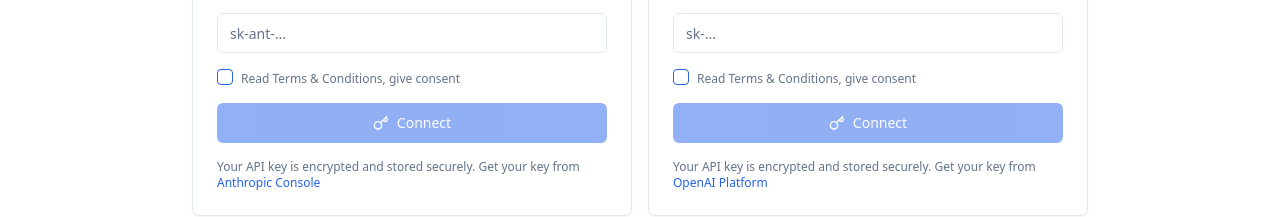
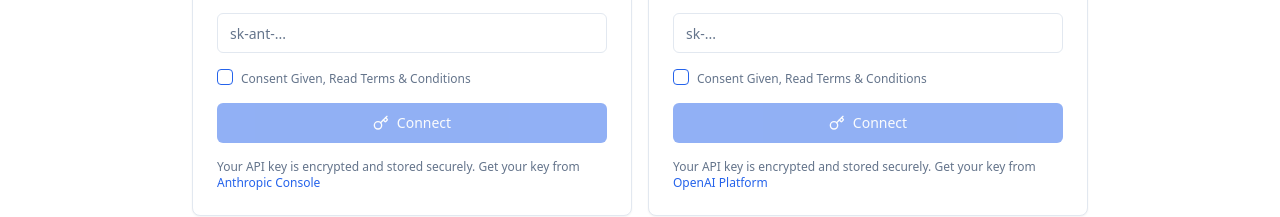
Before and after one commit to MysticHE/LA, a React (Vite) app in the folder frontend/: page / in a window 1280 px wide. Shown: the part 379-596 px from the top of the page. Built offline with nearby package versions, Linux system fonts and the light colour scheme; no server answers.

Commit message:
update: consent checkbox text

```diff
--- a/frontend/src/components/claude-auth/ClaudeAuthForm.tsx
+++ b/frontend/src/components/claude-auth/ClaudeAuthForm.tsx
@@ -146,7 +146,7 @@ export function ClaudeAuthForm({ onSuccess }: ClaudeAuthFormProps) {
                 {...register("consent")}
                 label={
                   <span className="text-xs text-muted-foreground">
-                    Read Terms & Conditions, give consent
+                    Consent Given, Read Terms & Conditions
                   </span>
                 }
               />
--- a/frontend/src/components/openai-auth/OpenAIAuthForm.tsx
+++ b/frontend/src/components/openai-auth/OpenAIAuthForm.tsx
@@ -146,7 +146,7 @@ export function OpenAIAuthForm({ onSuccess }: OpenAIAuthFormProps) {
                 {...register("consent")}
                 label={
                   <span className="text-xs text-muted-foreground">
-                    Read Terms & Conditions, give consent
+                    Consent Given, Read Terms & Conditions
                   </span>
                 }
               />
```
